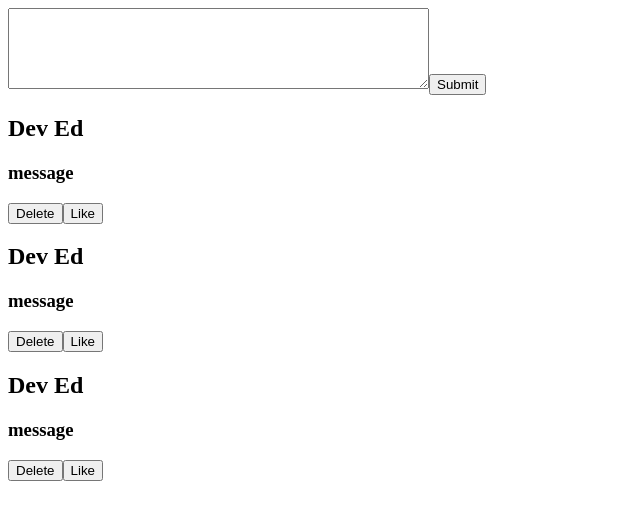
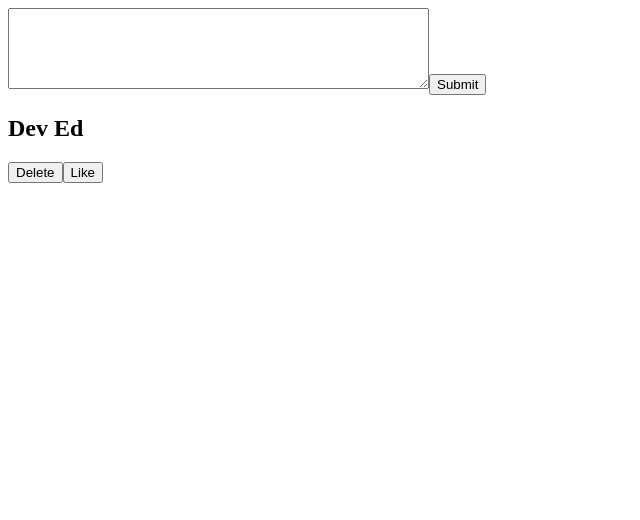
Before and after one commit to maciejrek/react, a React (Create React App) app: page / in a window 1280 px wide. Shown: the top 520 px of the page, without its empty margins (0-640 px from the left). Built offline with nearby package versions, Linux system fonts and the light colour scheme.

Commit message:
[Core-Concepts] State lifting]

```diff
--- a/src/App.js
+++ b/src/App.js
@@ -4,12 +4,20 @@ import TweetList from "./components/TweetList";
 import CreateTweet from "./components/CreateTweet";
 
 function App() {
+  //State
+  const [textInput, setTextInput] = useState("");
+  const [tweets, setTweets] = useState([]);
   const [name, setName] = useState("Dev Ed");
   const message = "message";
   return (
     <div>
-      <CreateTweet />
-      <TweetList name={name} message={message} />
+      <CreateTweet
+        textInput={textInput}
+        setTextInput={setTextInput}
+        tweets={tweets}
+        setTweets={setTweets}
+      />
+      <TweetList name={name} tweets={tweets} />
     </div>
   );
 }
--- a/src/components/CreateTweet.js
+++ b/src/components/CreateTweet.js
@@ -1,14 +1,17 @@
 import React, { useState } from "react";
 
-const CreateTweet = () => {
-  //State
-  const [textInput, setTextInput] = useState("");
+const CreateTweet = ({ tweets, setTweets, textInput, setTextInput }) => {
   //Functions
   const userInputHanlder = (e) => {
     setTextInput(e.target.value);
   };
+  const submitTweetHandler = (e) => {
+    e.preventDefault();
+    setTweets([...tweets, textInput]);
+    setTextInput("");
+  };
   return (
-    <form>
+    <form onSubmit={submitTweetHandler}>
       <textarea
         value={textInput}
         onChange={userInputHanlder}
--- a/src/components/Tweet.js
+++ b/src/components/Tweet.js
@@ -1,10 +1,10 @@
 import React from "react";
 
-const Tweet = ({ name, message }) => {
+const Tweet = ({ name, tweets }) => {
   return (
     <div className="tweet">
       <h2>{name}</h2>
-      <h3>{message}</h3>
+      <h3>{tweets}</h3>
       <button>Delete</button>
       <button>Like</button>
     </div>
--- a/src/components/TweetList.js
+++ b/src/components/TweetList.js
@@ -2,12 +2,10 @@ import React from "react";
 
 import Tweet from "./Tweet";
 
-const TweetList = ({ name, message }) => {
+const TweetList = ({ name, tweets }) => {
   return (
     <div className="tweet-list">
-      <Tweet name={name} message={message} />
-      <Tweet name={name} message={message} />
-      <Tweet name={name} message={message} />
+      <Tweet name={name} tweets={tweets} />
     </div>
   );
 };
```
